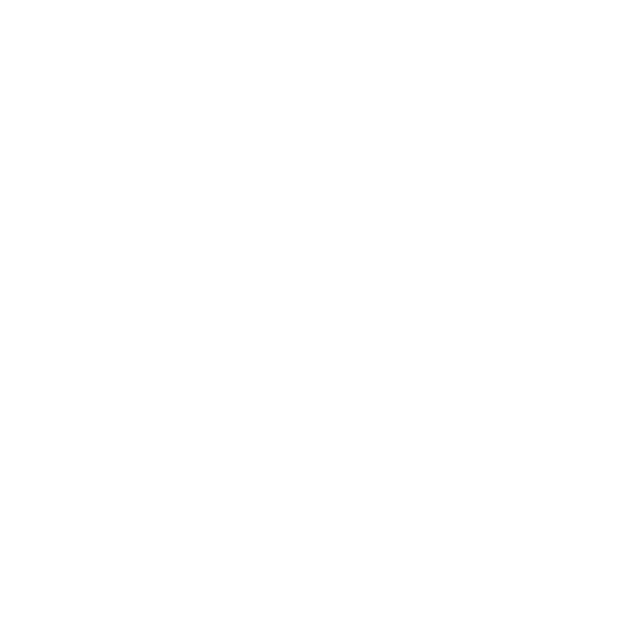
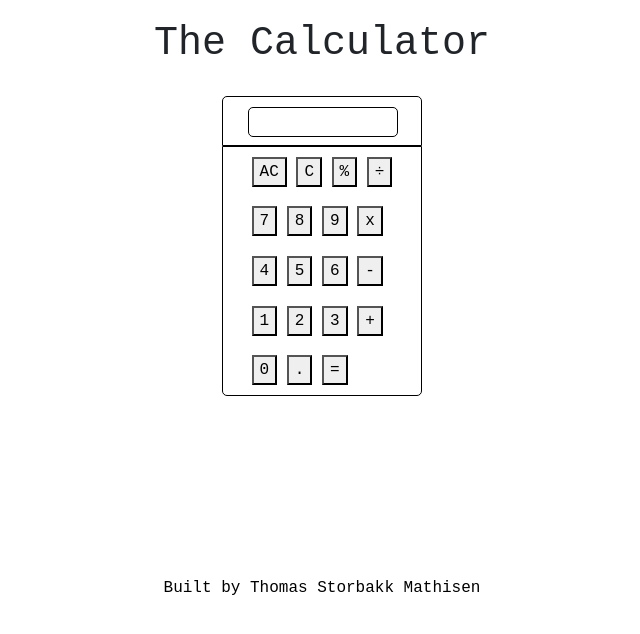
Before and after one commit to ThomassMathisen/calculator, a plain HTML site: page index.html in a window 1280 px wide. Shown: the whole page, without its empty margins (318-958 px from the left). Drawn offline with nearby package versions, Linux system fonts and the light colour scheme.

Commit message:
Setup HTML and basic css for the calculator

```diff
--- a/index.html
+++ b/index.html
@@ -10,6 +10,46 @@
     <title>Calculator</title>
 </head>
 <body>
-
+    <h1>The Calculator</h1>
+    <div class="calculator">
+        <div class="display">
+            <div class="calculator-display">
+            </div>
+        </div>
+        <div class="buttons">
+            <div class="row1">
+              <button id="clear">AC</button>
+              <button id="delete">C</button>
+              <button id="percent">%</button>
+              <button id="divide">÷</button>
+            </div>
+            <div class="row2">
+              <button id="seven">7</button>
+              <button id="eight">8</button>
+              <button id="nine">9</button>
+              <button id="multiply">x</button>
+            </div>
+            <div class="row3">
+              <button id="four">4</button>
+              <button id="five">5</button>
+              <button id="six">6</button>
+              <button id="subtract">-</button>
+            </div>
+            <div class="row4">
+              <button id="one">1</button>
+              <button id="two">2</button>
+              <button id="three">3</button>
+              <button id="add">+</button>
+            </div>
+            <div class="row5">
+              <button id="zero">0</button>
+              <button id="period">.</button>
+              <button id="equal">=</button>
+            </div>
+        </div>
+    </div>
+    <footer>
+        Built by Thomas Storbakk Mathisen
+    </footer>
 </body>
 </html>
--- a/script.js
+++ b/script.js
@@ -0,0 +1,23 @@
+function add(){
+
+}
+
+function subtract(){
+
+}
+
+function multiply(){
+
+}
+
+function divide(){
+
+}
+
+function operate(){
+
+}
+
+function clear(){
+
+}
--- a/styles.css
+++ b/styles.css
@@ -0,0 +1,52 @@
+body {
+    font-family: 'Courier New', Courier, monospace;
+    display: flex;
+    align-items: center;
+    justify-content: space-between;
+    flex-direction: column;
+}
+
+h1 {
+    font-weight: 500;
+    padding-top: 20px;
+    padding-bottom: 20px;
+}
+
+footer {
+    color: black;
+    padding-top: 180px;
+}
+
+.buttons {
+    display: grid;
+    flex-direction: column;
+    align-items: center;
+    justify-content: center;
+    border: 1px solid black;
+    height: 250px;
+    width: 200px;
+    border-bottom-left-radius: 5px;
+    border-bottom-right-radius: 5px;
+    border-collapse: collapse;
+}
+
+.display {
+    border: 1px solid black;
+    width: 200px;
+    height: 50px;
+    border-top-left-radius: 5px;
+    border-top-right-radius: 5px;
+}
+
+.calculator-display {
+    border: 1px solid black;
+    width: 150px;
+    height: 30px;
+    margin-left: 25px;
+    margin-top: 10px;
+    border-radius: 5px;
+}
+
+.calculator {
+
+}
```
